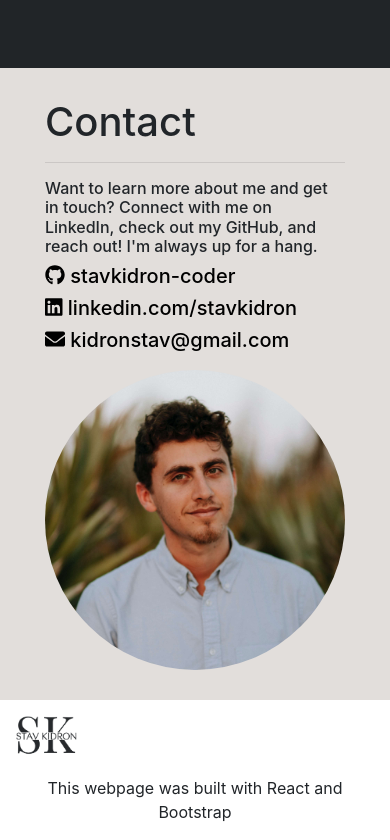
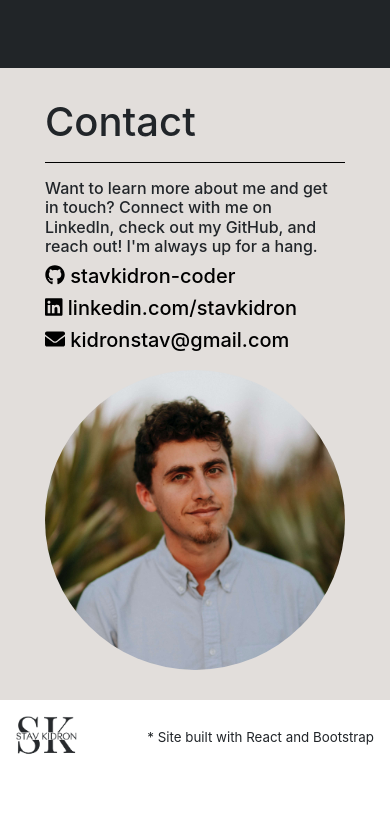
Before and after one commit to stavkidron-coder/personal-website, a React (Create React App) app: page /#/ in a window 390 px wide. Shown: the part 4722-5562 px from the top of the page. After the commit the page ends 5498 px from the top, so only its background shows below. Built offline with nearby package versions, Linux system fonts and the light colour scheme.

Commit message:
footer and contact sections mobile ready

```diff
--- a/src/Components/App/App.css
+++ b/src/Components/App/App.css
@@ -32,3 +32,8 @@
   color: white!important;
   border: none!important;
 }
+
+.disclaimer {
+  text-align: right;
+  font-size: smaller;
+}
--- a/src/Components/Footer/Footer.css
+++ b/src/Components/Footer/Footer.css
@@ -1,3 +1,5 @@
-.footerBrand {
-    float: left;
+.footer {
+    width: 100%;
+    display: flex;
+    align-items: center;
 }
--- a/src/Components/Footer/Footer.js
+++ b/src/Components/Footer/Footer.js
@@ -1,6 +1,6 @@
 import React, {Component} from 'react';
 import Logo from '../../Images/logo-comp.png';
-import {Navbar, Nav, NavbarBrand, NavbarText} from 'reactstrap';
+import {Navbar, Nav, NavbarBrand, NavbarText, Row, Col} from 'reactstrap';
 
 class Footer extends Component {
     render(){
@@ -12,8 +12,8 @@ class Footer extends Component {
                                 <img src={Logo} className="logo" alt="logo"/>
                             </NavbarBrand>
                         </Nav>
-                <NavbarText>
-                    <center>This webpage was built with React and Bootstrap</center>
+                        <NavbarText className="disclaimer">
+                            * Site built with React and Bootstrap
                         </NavbarText>
             </Navbar>
         )
--- a/src/Components/Home/Contact/Contact.css
+++ b/src/Components/Home/Contact/Contact.css
@@ -14,7 +14,7 @@
 }
 
 .squarePortrait {
-    height: 300px;
+    max-height: 300px;
     border-radius: 50%;
 }
 
--- a/src/Components/Home/Contact/Contact.js
+++ b/src/Components/Home/Contact/Contact.js
@@ -5,6 +5,7 @@ import PortraitSquare from '../../../Images/portrait-square-comp.jpg';
 import { FontAwesomeIcon } from '@fortawesome/react-fontawesome'
 import { faGithub, faLinkedin } from '@fortawesome/free-brands-svg-icons';
 import { faEnvelope } from '@fortawesome/free-solid-svg-icons';
+import Image from 'react-bootstrap/Image'
 
 const githubIcon = <FontAwesomeIcon icon={faGithub}/>
 const linkedInIcon = <FontAwesomeIcon icon={faLinkedin}/>
@@ -19,7 +20,7 @@ class Contact extends Component {
                     <Row>
                         <Col xs="12" md="6" className="contactText">
                         <h1>Contact</h1>
-                        <hr/>
+                        <hr className="darkHr"/>
                             <h6>
                                 Want to learn more about me and get in touch? Connect with me
                                 on LinkedIn, check out my GitHub, and reach out! I'm always up for a hang.
@@ -30,7 +31,7 @@ class Contact extends Component {
                         </Col>
 
                         <Col xs="12" md="6" className="contactPic">
-                            <img src={PortraitSquare} className="squarePortrait" alt="portrait"/>
+                            <Image src={PortraitSquare} className="squarePortrait" alt="portrait" fluid/>
                         </Col>
                     </Row>
 
```
Also changed, not shown: 1 other file (tests, documents, lock files or other folders). Lines whose indentation alone changed are shown as unchanged.
